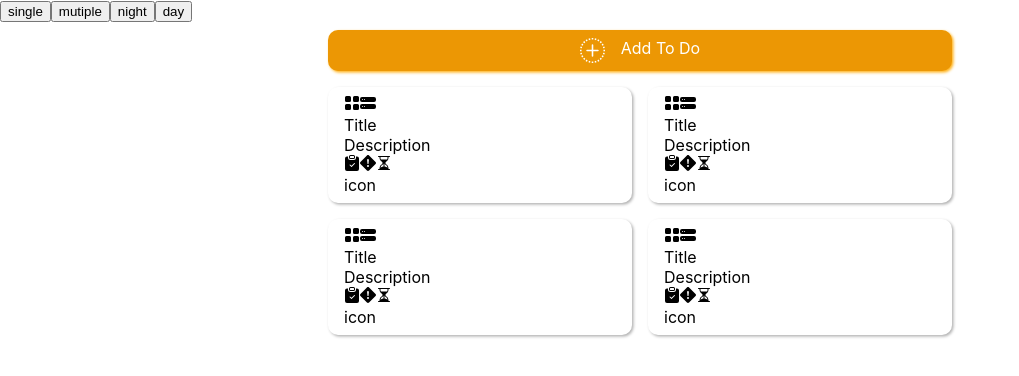
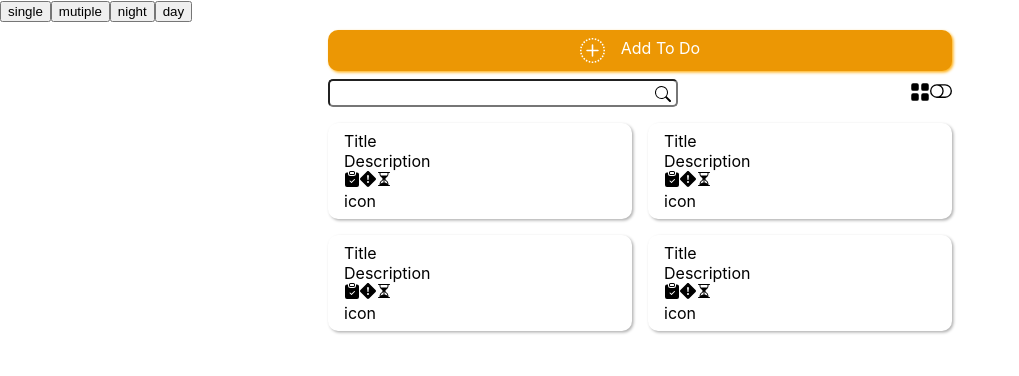
Before and after one commit to ignaways/memo-typescript, a React (Create React App) app in the folder app/: page / in a window 1280 px wide. Shown: the top 376 px of the page, without its empty margins (0-1019 px from the left). Built offline with nearby package versions, Linux system fonts and the light colour scheme.

Commit message:
update menu basr

```diff
--- a/app/src/App.tsx
+++ b/app/src/App.tsx
@@ -6,6 +6,7 @@ import type { RootState } from "./redux/store";
 
 import Homepage from "./pages/Homepage";
 import PopupPage from "./pages/PopupPage";
+import MenuBar from "./components/menuBar/MenuBar";
 
 function App() {
   const dispatch = useDispatch();
@@ -20,6 +21,7 @@ function App() {
       </div>
       <div className="container">
         <ButtonTaskCard />
+        <MenuBar />
         <Homepage />
         {!isPopup && <PopupPage />}
       </div>
--- a/app/src/assets/styles/App.css
+++ b/app/src/assets/styles/App.css
@@ -15,5 +15,6 @@
 }
 
 .container__card-single{
+  float: left;
   width: 100%;
 }
--- /dev/null
+++ b/app/src/assets/styles/MenuBar.css
@@ -0,0 +1,37 @@
+.search__container {
+  position: relative;
+}
+.search__icon {
+  position: absolute;
+  left: 327px;
+  top: 7px;
+}
+.search__input{
+  padding: .2em 30px .2em 5px;
+  width: 19.45em;
+  border-radius: 5px;
+  /* margin: .5em ; */
+  font-size:16px;
+}
+
+.container__menubar{
+  display: flex;
+  justify-content: space-between;
+  align-items: center;
+  margin: .5em;
+}
+
+@media only screen and (max-width: 1100px) {
+  .search__icon {
+    /* position: absolute; */
+    left: 215px;
+    top: 6px;
+  }
+  .search__input{
+    /* padding: .2em 30px .2em 5px; */
+    width: 12.45em;
+    /* border-radius: 5px; */
+    /* margin: .5em ; */
+    /* font-size:16px; */
+  }
+}
--- a/app/src/components/card/TaskCard.tsx
+++ b/app/src/components/card/TaskCard.tsx
@@ -20,8 +20,7 @@ const MutipleCard = () => {
       }`}
       onClick={clickButtonHandler}
     >
-        <Icon.GridFill />
-        <Icon.HddStackFill/>
+
       <div>Title</div>
       <div>Description</div>
 
--- a/app/src/components/header/Header.tsx
+++ /dev/null
@@ -1,5 +0,0 @@
-const Header = () => {
-
-}
-
-export default Header
--- /dev/null
+++ b/app/src/components/menuBar/MenuBar.tsx
@@ -0,0 +1,21 @@
+import IconCardType from "./components/IconCardType";
+import SearchBar from "./components/Searchbar";
+import IconToggleMode from "./components/IconToggleMode";
+
+
+
+const MenuBar = () => {
+  return (
+    <>
+      <div className="container__menubar">
+        <SearchBar />
+        <div>
+        <IconCardType />
+        <IconToggleMode />
+        </div>
+      </div>
+    </>
+  );
+};
+
+export default MenuBar;
--- /dev/null
+++ b/app/src/components/menuBar/components/IconCardType.tsx
@@ -0,0 +1,20 @@
+import * as Icon from "react-bootstrap-icons";
+import { useDispatch, useSelector } from "react-redux";
+import { isCardType } from "../../../redux/features/mode";
+import type { RootState } from "../../../redux/store";
+
+const IconCardType = () => {
+  const dispatch = useDispatch();
+  const cardType = useSelector((state:RootState) => state.mode.cardType)
+  return (
+    <>
+      {
+        cardType ?
+          <Icon.GridFill style={{"cursor":"pointer"}} size={20} onClick={() => dispatch(isCardType(false))} /> :
+          <Icon.HddStackFill style={{"cursor":"pointer"}} size={20} onClick={() => dispatch(isCardType(true))} />
+      }
+    </>
+  );
+};
+
+export default IconCardType;
--- /dev/null
+++ b/app/src/components/menuBar/components/IconToggleMode.tsx
@@ -0,0 +1,20 @@
+import * as Icon from "react-bootstrap-icons"
+import { useDispatch, useSelector } from "react-redux";
+import { isColorMode } from "../../../redux/features/mode";
+import type { RootState } from "../../../redux/store";
+
+const IconToggleMode = () => {
+  const dispatch = useDispatch();
+  const colorMode = useSelector((state:RootState) => state.mode.colorMode)
+  return (
+  <>
+    {
+      colorMode ?
+      <Icon.ToggleOff size={22} onClick={() => dispatch(isColorMode(false))} /> :
+      <Icon.ToggleOn size={22} onClick={() => dispatch(isColorMode(true))} />
+    }
+  </>
+  );
+};
+
+export default IconToggleMode;
--- /dev/null
+++ b/app/src/components/menuBar/components/Searchbar.tsx
@@ -0,0 +1,15 @@
+import * as Icon from "react-bootstrap-icons"
+import "../../../assets/styles/MenuBar.css"
+
+const SearchBar = () => {
+  return (
+    <>
+    <div className="search__container">
+        <Icon.Search className="search__icon" />
+        <input type="text" className="search__input"/>
+    </div>
+    </>
+  )
+};
+
+export default SearchBar;
```
Also changed, not shown: app/src/components/menuBar/components/IconShortBy.tsx (added, +8 -0 lines).
